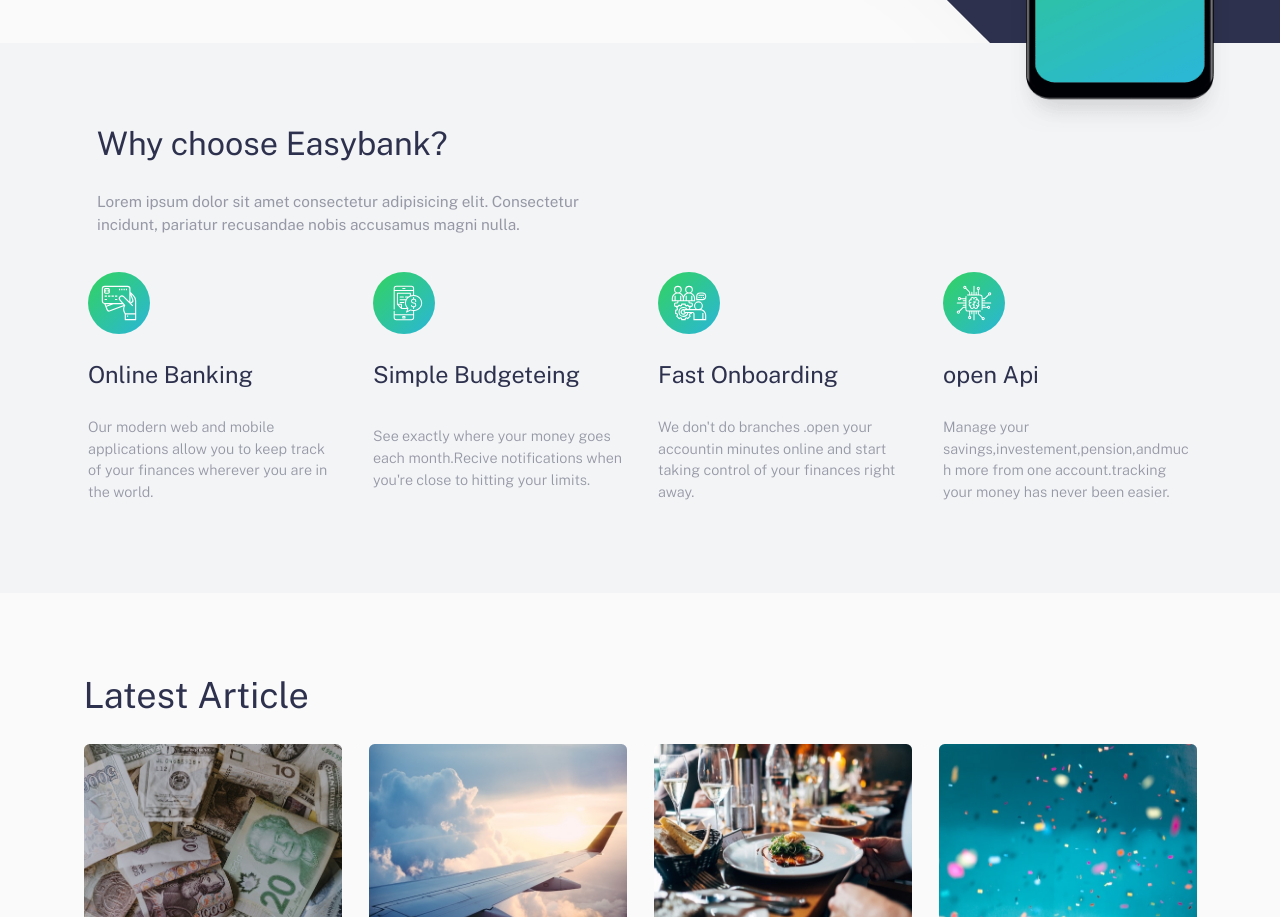
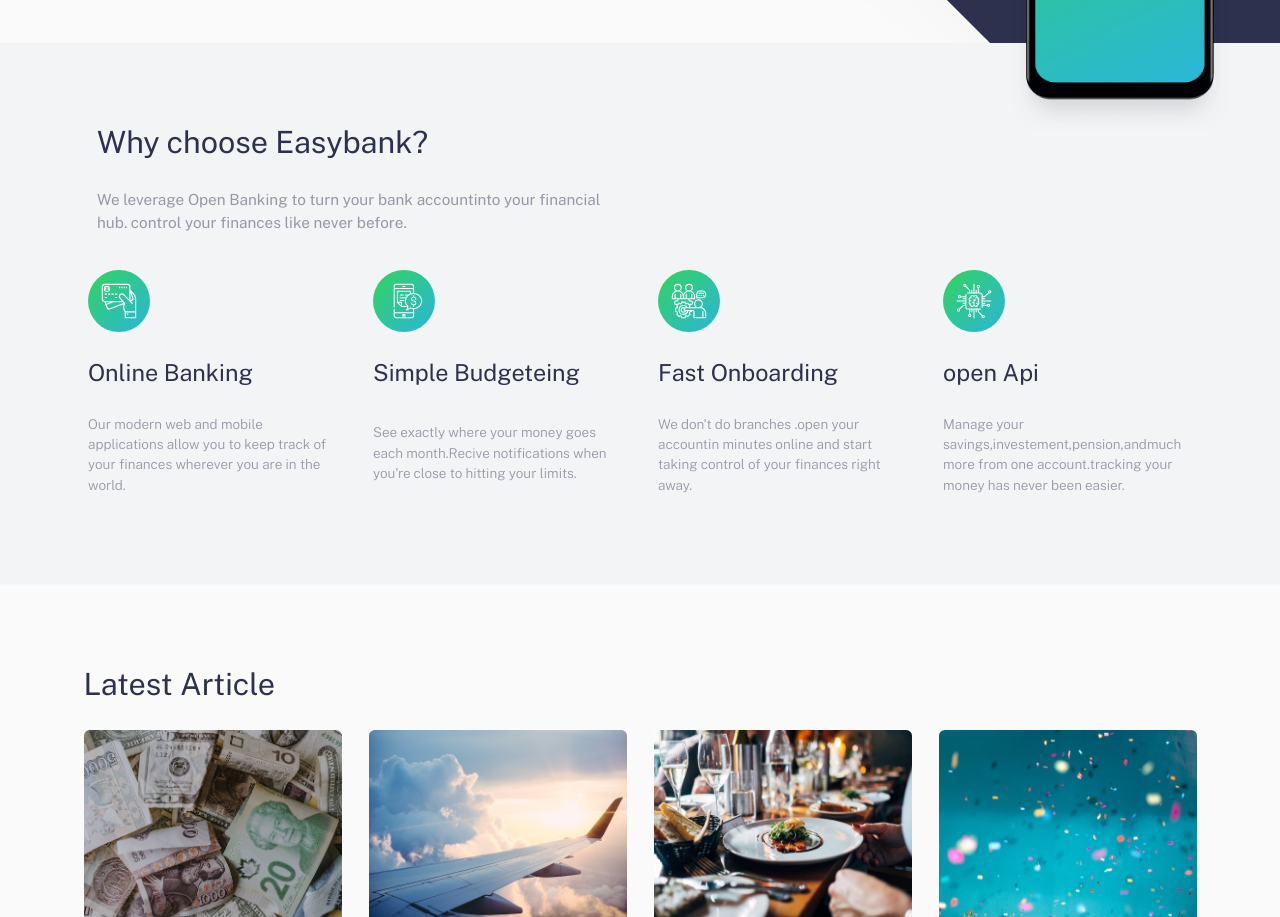
Before and after one commit to aaliaa-ali/Easy-Bank, a website: page index.html in a window 1280 px wide. Shown: the part 620-1537 px from the top of the page. Drawn offline with nearby package versions, Linux system fonts and the light colour scheme.

Commit message:
refactor scss code

```diff
--- a/index.html
+++ b/index.html
@@ -124,9 +124,8 @@
           <div class="row m-0 col-md-6 col-12">
             <h2 class="my-4">Why choose Easybank?</h2>
             <p>
-              Lorem ipsum dolor sit amet consectetur adipisicing elit.
-              Consectetur incidunt, pariatur recusandae nobis accusamus magni
-              nulla.
+             We leverage Open Banking to turn your bank accountinto your financial hub.
+             control your finances like never before.
             </p>
           </div>
           <div class="row">
--- a/scss/main.scss
+++ b/scss/main.scss
@@ -117,7 +117,7 @@
   background-color: $light-gray-blue-background;
 
   h2 {
-    @include text-styling(1.8rem, "", $title-font-weight);
+    @include text-styling(1.7rem, "", $title-font-weight);
   }
   p {
     @extend .description;
@@ -133,13 +133,16 @@
       height: 15%;
     }
     p {
-      @include text-styling(0.8rem, $light-gray-text);
+      @include text-styling(0.75rem, $light-gray-text);
     }
   }
 }
 
 .article {
   background-color: $very-light-gray-background;
+  h2 {
+    @include text-styling(1.7rem, "", $title-font-weight);
+  }
   .card {
     border: 0;
     background-color: $very-light-gray-background;
```
Also changed, not shown: package.json (+9 -1 lines), css/main.css.
